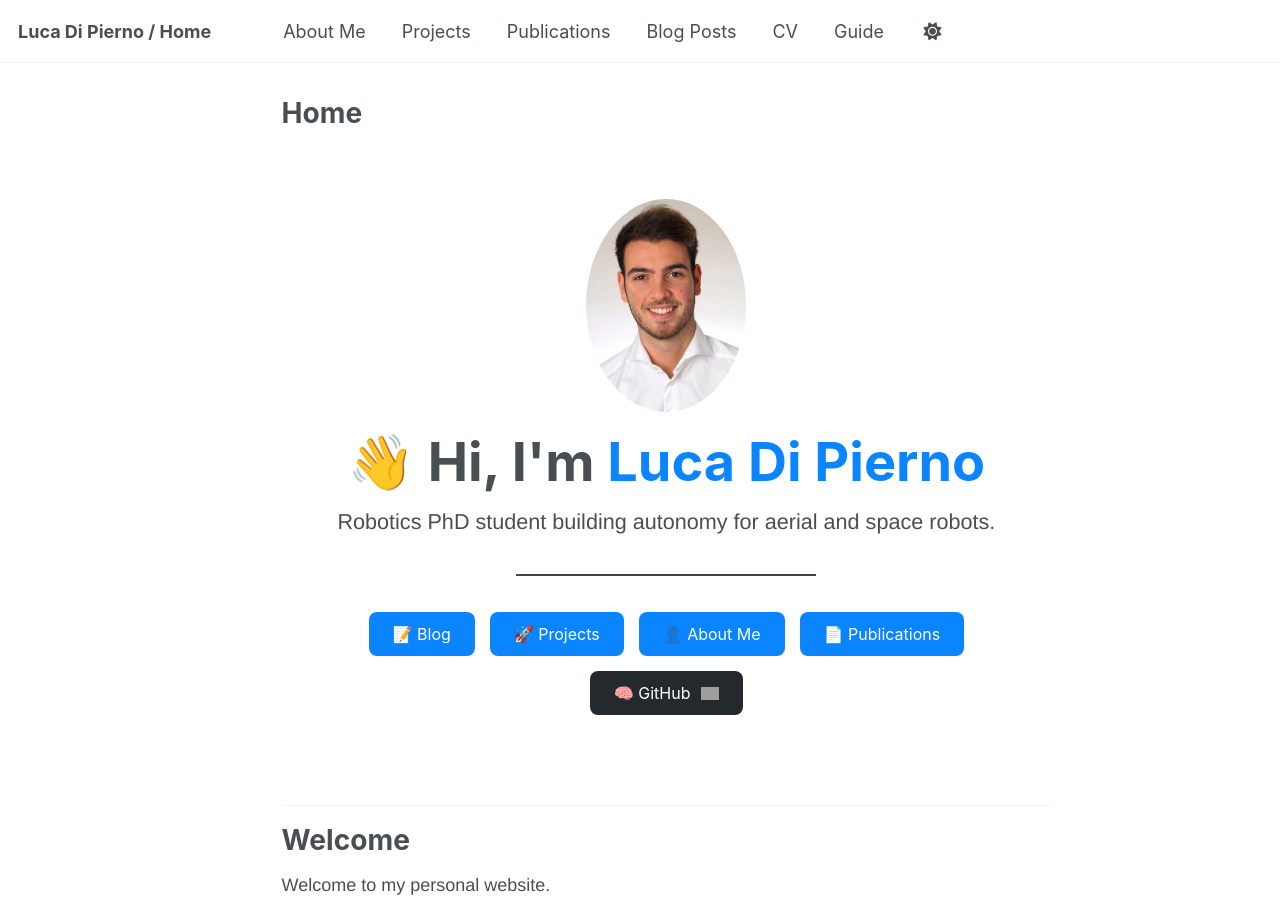
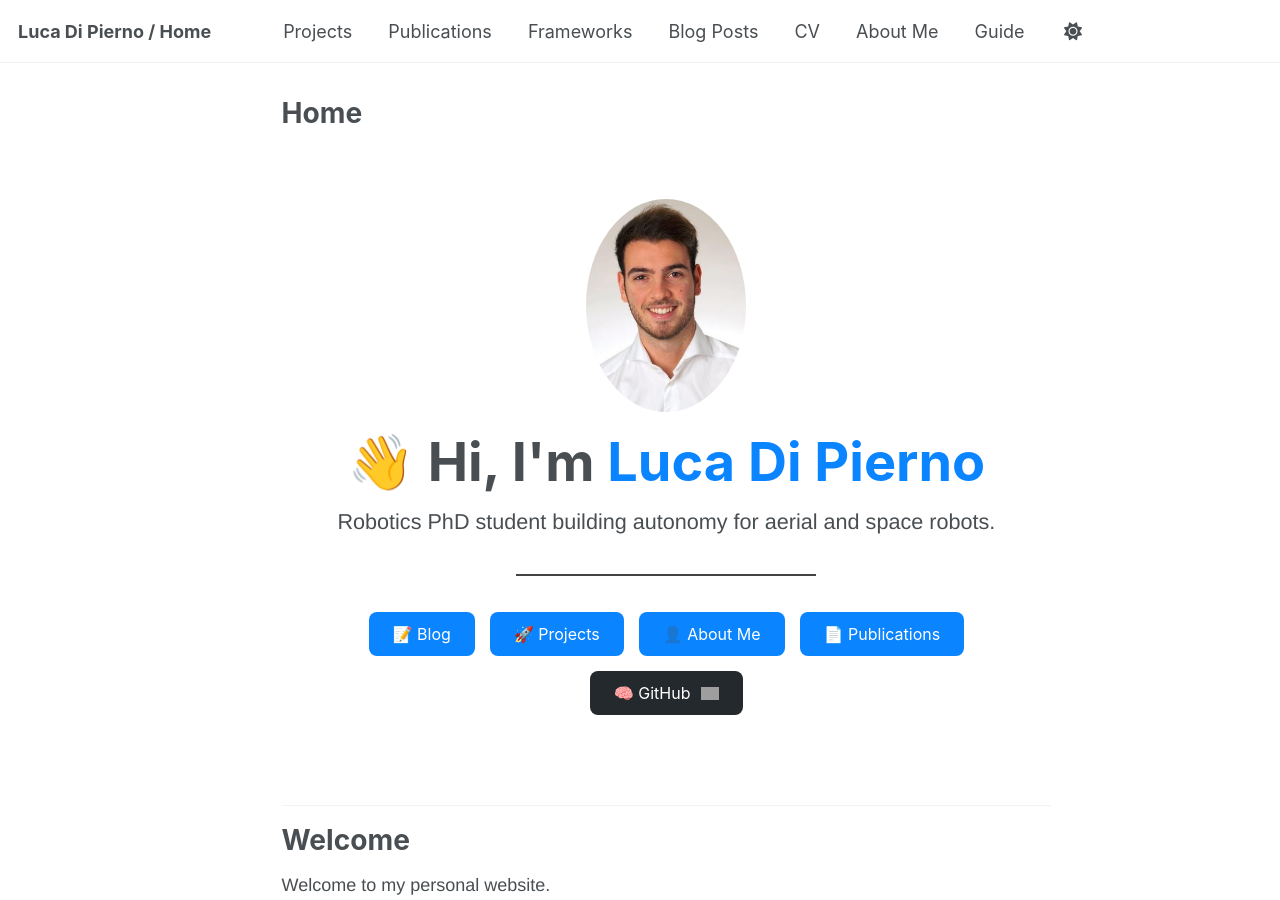
Before and after one commit to LucaDiPierno/LucaDiPierno.github.io, a Jekyll site: the page built from index.md, in a window 1280 px wide and 900 px high. Built offline with Jekyll 4.4.1, drawn with Linux system fonts in a browser that asks for light colours; a script that is not in the unit is left out; some of the changed lines change nothing that is shown; grey boxes are pictures that could not be loaded.

```diff
--- a/_data/navigation.yml
+++ b/_data/navigation.yml
@@ -8,14 +8,14 @@
 #      Markdown formatted page while the second is generated using JSON.
 
 main:
-  - title: "About Me"
-    url: /about/
-
   - title: "Projects"
     url: /projects/
 
   - title: "Publications"
     url: /publications/
+
+  - title: "Frameworks"
+    url: /frameworks/
 
   - title: "Blog Posts"
     url: /year-archive/
@@ -23,6 +23,9 @@
   - title: "CV"
     url: /cv/
 
+  - title: "About Me"
+    url: /about/
+
   # - title: "CV"
   #   url: /cv-json/
 
```
